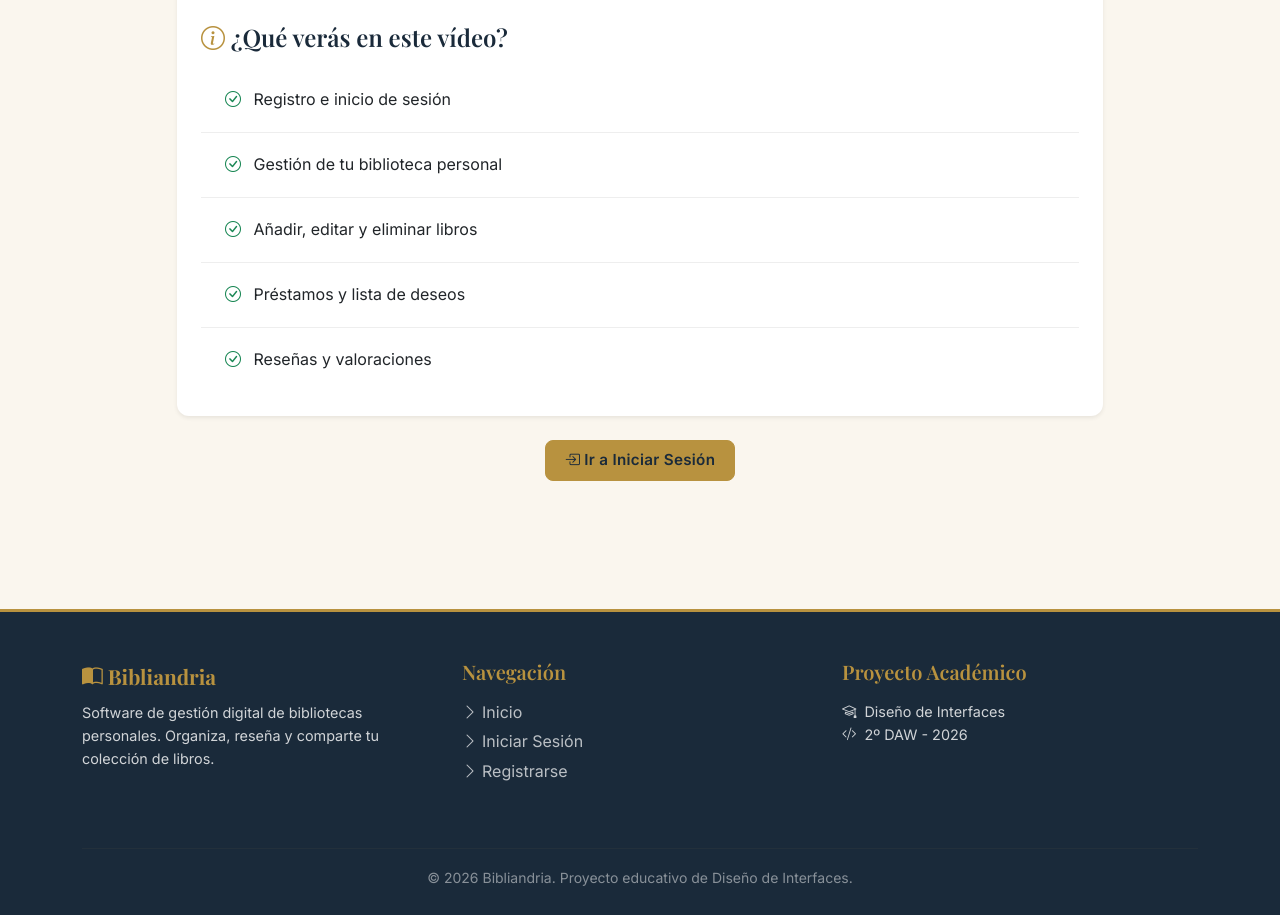
After one commit to AlonsoAlmodovar2006/Bibliandria_Interfaces, a Django app: page /demo/ in a window 1280 px wide. The commit adds this page. Shown: the part 827-1742 px from the top of the page. Run offline with Django 5.2, Linux system fonts and the light colour scheme.

Commit message:
10 vídeos de usabilidad

```diff
--- a/biblioteca/urls.py
+++ b/biblioteca/urls.py
@@ -6,6 +6,7 @@ urlpatterns = [
     path('', views.landing, name='landing'),
     path('registro/', views.registro, name='registro'),
     path('login/', views.login_view, name='login'),
+    path('demo/', views.demo_video, name='demo_video'),
     path('logout/', views.logout_view, name='logout'),
 
     # Dashboard y bibliotecas
--- a/biblioteca/views.py
+++ b/biblioteca/views.py
@@ -16,6 +16,11 @@ from .forms import (
 def landing(request):
     """Página de aterrizaje con información del producto"""
     return render(request, 'biblioteca/landing.html')
+
+
+def demo_video(request):
+    """Página con el vídeo demo de la aplicación"""
+    return render(request, 'biblioteca/demo_video.html')
 
 
 def registro(request):
--- a/templates/base.html
+++ b/templates/base.html
@@ -28,14 +28,16 @@
 
 <body>
     <!-- Navegación -->
-    {% if request.session.version == 'no-accesible' %}<div{% else %}<nav{% endif %} class="navbar navbar-expand-lg navbar-bibliandria">
+    {% if request.session.version == 'no-accesible' %}<div{% else %}<nav{% endif %}
+        class="navbar navbar-expand-lg navbar-bibliandria">
         <div class="container">
             <a class="navbar-brand"
                 href="{% if user.is_authenticated %}{% url 'home' %}{% else %}{% url 'landing' %}{% endif %}">
                 <i class="bi bi-book-half"></i> Bibliandria
             </a>
             <button class="navbar-toggler" type="button" data-bs-toggle="collapse" data-bs-target="#navbarNav"
-                {% if request.session.version != 'no-accesible' %}aria-controls="navbarNav" aria-expanded="false" aria-label="Abrir menú de navegación"{% endif %}>
+                {% if request.session.version != 'no-accesible' %}aria-controls="navbarNav" aria-expanded="false"
+                aria-label="Abrir menú de navegación"{% endif %}>
                 <span class="navbar-toggler-icon"></span>
             </button>
             <div class="collapse navbar-collapse" id="navbarNav">
@@ -63,21 +65,22 @@
                             <i class="bi bi-bookshelf"></i> Mi Biblioteca
                         </a>
                     </li>
+                    <li class="nav-item">
+                        <a class="nav-link" href="{% url 'mapa_web' %}">
+                            <i class="bi bi-diagram-3"></i> Mapa del Sitio
+                        </a>
+                    </li>
                     {% if user.es_admin %}
                     <li class="nav-item dropdown">
                         <a class="nav-link dropdown-toggle" href="#" id="adminDropdown" role="button"
                             data-bs-toggle="dropdown">
-                            <i class="bi bi-brush"></i> Interfaces
+                            <i class="bi bi-brush"></i> Trabajo
                         </a>
                         <ul class="dropdown-menu dropdown-menu-end">
-                            <li><a class="dropdown-item" href="{% url 'usuarios_lista' %}"><i
-                                        class="bi bi-people me-2"></i>Usuarios</a></li>
                             <li><a class="dropdown-item" href="{% url 'analisis' %}"><i
                                         class="bi bi-camera-video me-2"></i>Análisis</a></li>
                             <li><a class="dropdown-item" href="{% url 'sobre_nosotros' %}"><i
                                         class="bi bi-info-circle me-2"></i>Sobre Nosotros</a></li>
-                            <li><a class="dropdown-item" href="{% url 'mapa_web' %}"><i
-                                        class="bi bi-diagram-3 me-2"></i>Mapa del Sitio</a></li>
                         </ul>
                     </li>
                     {% endif %}
@@ -98,6 +101,10 @@
                                         class="bi bi-gear me-2"></i>Configuración</a></li>
                             <li><a class="dropdown-item" href="{% url 'lista_deseos' %}"><i
                                         class="bi bi-heart me-2"></i>Lista de Deseos</a></li>
+                            {% if user.es_admin %}
+                            <li><a class="dropdown-item" href="{% url 'usuarios_lista' %}"><i
+                                        class="bi bi-people me-2"></i>Usuarios</a></li>
+                            {% endif %}
                             <li>
                                 <hr class="dropdown-divider">
                             </li>
@@ -126,7 +133,8 @@
         {% if messages %}
         <div class="container mt-4">
             {% for message in messages %}
-        <div class="alert alert-{{ message.tags }} alert-dismissible fade show animate-fade-in" {% if request.session.version != 'no-accesible' %}role="alert"{% endif %}>
+            <div class="alert alert-{{ message.tags }} alert-dismissible fade show animate-fade-in"
+                {% if request.session.version != 'no-accesible' %}role="alert"{% endif %}>
                 {% if message.tags == 'success' %}
                 <i class="bi bi-check-circle-fill me-2"></i>
                 {% elif message.tags == 'error' or message.tags == 'danger' %}
@@ -137,10 +145,7 @@
                 <i class="bi bi-info-circle-fill me-2"></i>
                 {% endif %}
                 {{ message }}
-            <button
-                type="button"
-                class="btn-close"
-                data-bs-dismiss="alert"
+                <button type="button" class="btn-close" data-bs-dismiss="alert"
                     {% if request.session.version != 'no-accesible' %}aria-label="Cerrar"{% endif %}>
                 </button>
             </div>
@@ -161,7 +166,8 @@
                         <div class="footer-brand mb-2">
                             <i class="bi bi-book-half"></i> Bibliandria
                         </div>
-                    <p class="mb-0" style="font-size: 0.9rem;">Software de gestión digital de bibliotecas personales.
+                        <p class="mb-0" style="font-size: 0.9rem;">Software de gestión digital de bibliotecas
+                            personales.
                             Organiza, reseña y comparte tu colección de libros.</p>
                     </div>
                     <div class="col-md-4 mb-3">
@@ -170,7 +176,8 @@
                             <li class="mb-1"><a href="{% url 'landing' %}"><i
                                         class="bi bi-chevron-right me-1"></i>Inicio</a></li>
                             {% if user.is_authenticated %}
-                        <li class="mb-1"><a href="{% url 'mi_biblioteca' %}"><i class="bi bi-chevron-right me-1"></i>Mi
+                            <li class="mb-1"><a href="{% url 'mi_biblioteca' %}"><i
+                                        class="bi bi-chevron-right me-1"></i>Mi
                                     Biblioteca</a></li>
                             <li class="mb-1"><a href="{% url 'bibliotecas_publicas' %}"><i
                                         class="bi bi-chevron-right me-1"></i>Bibliotecas Públicas</a></li>
@@ -203,12 +210,35 @@
             <!-- Bootstrap JS -->
             <script src="https://cdn.jsdelivr.net/npm/bootstrap@5.3.0/dist/js/bootstrap.bundle.min.js"></script>
 
+            <!-- Resaltar página activa en la navbar -->
+            <script>
+                (function () {
+                    var path = window.location.pathname;
+                    document.querySelectorAll('.navbar-bibliandria .nav-link:not(.dropdown-toggle)').forEach(function (link) {
+                        var href = link.getAttribute('href');
+                        if (href && href !== '#' && path === href) {
+                            link.classList.add('active');
+                            link.setAttribute('aria-current', 'page');
+                        }
+                    });
+                    // Activar dropdown padre si un dropdown-item coincide
+                    document.querySelectorAll('.navbar-bibliandria .dropdown-item').forEach(function (item) {
+                        if (item.getAttribute('href') === path) {
+                            var toggle = item.closest('.dropdown').querySelector('.dropdown-toggle');
+                            if (toggle) {
+                                toggle.classList.add('active');
+                            }
+                        }
+                    });
+                })();
+            </script>
+
             {% block extra_js %}{% endblock %}
 
             {% if request.session.version == 'no-usable' %}
             <!-- ====== NO-USABLE: Fallos de usabilidad vía JavaScript ====== -->
             <script>
-    (function() {
+                (function () {
 
                     /* ============================================
                        FALLO 3 (6.2 Relación sistema–mundo real)
@@ -216,24 +246,7 @@
                        de programación que el usuario medio no entiende.
                        ============================================ */
                     var jargon = {
-            'Guardar Libro':          'Ejecutar Persistencia de Entidad',
-            'Guardar Reseña':         'Commit Valoración a DB',
-            'Sí, Eliminar':           'DROP Registro',
-            'Sí, Devuelto':           'Commit Devolución',
-            'Registrar Préstamo':     'INSERT INTO Préstamos',
-            'Enviar Solicitud':       'POST /api/request',
-            'Añadir a la Lista':      'PUSH to Stack',
-            'Añadir Mi Primer Libro': 'Init First Record()',
-            'Editar Libro':           'UPDATE Registro',
-            'Ver Detalles':           'SELECT * FROM Libro',
-            'Ver Biblioteca':         'FETCH Collection',
-            'Nuevo Libro':            'INSERT Libro',
-            'Registrarse':            'new Usuario()',
-            'Iniciar Sesión':         'Auth.login()',
-            'Cerrar Sesión':          'Session.destroy()',
-            'Entrar':                 'authenticate()',
-            'Crear Cuenta':           'createInstance()',
-            'Comenzar Ahora':         'bootstrap()',
+                        'Guardar Libro': 'Ejecutar Persistencia de Entidad',
                     };
 
                     function replaceText(node) {
@@ -263,22 +276,24 @@
                        Los iconos ya no evocan la acción real.
                        ============================================ */
                     var iconSwaps = {
-            'bi-save':            'bi-exclamation-diamond',
-            'bi-trash':           'bi-check-circle',
-            'bi-pencil-square':   'bi-wrench',
-            'bi-search':          'bi-shuffle',
-            'bi-plus-circle':     'bi-arrow-down-circle',
-            'bi-plus-lg':         'bi-arrow-down',
-            'bi-heart':           'bi-lightning-charge',
-            'bi-heart-fill':      'bi-lightning-charge-fill',
-            'bi-person-plus':     'bi-database-add',
+                        'bi-save': 'bi-exclamation-diamond',
+                        'bi-trash': 'bi-check-circle',
+                        'bi-pencil-square': 'bi-wrench',
+                        'bi-search': 'bi-shuffle',
+                        'bi-plus-circle': 'bi-arrow-down-circle',
+                        'bi-plus-lg': 'bi-arrow-down',
+                        'bi-heart': 'bi-lightning-charge',
+                        'bi-heart-fill': 'bi-lightning-charge-fill',
+                        'bi-person-plus': 'bi-database-add',
                         'bi-box-arrow-in-right': 'bi-arrow-repeat',
-            'bi-send':            'bi-broadcast',
+                        'bi-send': 'bi-broadcast',
                     };
 
-        document.querySelectorAll('i.bi').forEach(function(icon) {
+                    document.querySelectorAll('i.bi').forEach(function (icon) {
+                        // No cambiar el icono del botón Guardar Libro
+                        if (icon.closest('#btn-guardar-libro')) return;
                         var classes = Array.from(icon.classList);
-            classes.forEach(function(cls) {
+                        classes.forEach(function (cls) {
                             if (cls.startsWith('bi-') && iconSwaps[cls]) {
                                 icon.classList.remove(cls);
                                 icon.classList.add(iconSwaps[cls]);
--- /dev/null
+++ b/templates/biblioteca/demo_video.html
@@ -0,0 +1,45 @@
+{% extends 'base.html' %}
+
+{% block title %}Demo - Bibliandria{% endblock %}
+
+{% block content %}
+<div class="container py-5">
+    <div class="row justify-content-center">
+        <div class="col-lg-10">
+            <div class="text-center mb-4">
+                <i class="bi bi-play-circle display-3" style="color: var(--accent);"></i>
+                <h2 class="mt-2">Demo de Bibliandria</h2>
+                <p class="text-muted">Descubre las principales funciones de nuestra aplicación</p>
+            </div>
+
+            <div class="card shadow-sm">
+                <div class="card-body p-4">
+                    <div class="ratio ratio-16x9">
+                        <video controls preload="metadata" poster="">
+                            <source src="/videos/demo.mp4" type="video/mp4">
+                            Tu navegador no soporta la reproducción de vídeo.
+                        </video>
+                    </div>
+
+                    <div class="mt-4">
+                        <h4><i class="bi bi-info-circle" style="color: var(--accent);"></i> ¿Qué verás en este vídeo?</h4>
+                        <ul class="list-group list-group-flush mt-3">
+                            <li class="list-group-item"><i class="bi bi-check-circle text-success me-2"></i> Registro e inicio de sesión</li>
+                            <li class="list-group-item"><i class="bi bi-check-circle text-success me-2"></i> Gestión de tu biblioteca personal</li>
+                            <li class="list-group-item"><i class="bi bi-check-circle text-success me-2"></i> Añadir, editar y eliminar libros</li>
+                            <li class="list-group-item"><i class="bi bi-check-circle text-success me-2"></i> Préstamos y lista de deseos</li>
+                            <li class="list-group-item"><i class="bi bi-check-circle text-success me-2"></i> Reseñas y valoraciones</li>
+                        </ul>
+                    </div>
+                </div>
+            </div>
+
+            <div class="text-center mt-4">
+                <a href="{% url 'login' %}" class="btn btn-accent">
+                    <i class="bi bi-box-arrow-in-right"></i> Ir a Iniciar Sesión
+                </a>
+            </div>
+        </div>
+    </div>
+</div>
+{% endblock %}
--- a/templates/biblioteca/home.html
+++ b/templates/biblioteca/home.html
@@ -53,7 +53,7 @@
     </div>
 
     <!-- Acciones Rápidas -->
-    <div class="mb-5">
+    <div class="mb-5 quick-actions-section">
         <h3 class="section-title"><i class="bi bi-lightning-charge" style="color: var(--accent);"></i> Acciones Rápidas
         </h3>
         <div class="d-flex gap-3 flex-wrap">
--- a/templates/biblioteca/libro_form.html
+++ b/templates/biblioteca/libro_form.html
@@ -38,7 +38,7 @@
 
                         <hr class="my-4">
                         <div class="d-flex gap-2">
-                            <button type="submit" class="btn btn-accent">
+                            <button type="submit" id="btn-guardar-libro" class="btn btn-accent">
                                 <i class="bi bi-save"></i> Guardar Libro
                             </button>
                             <a href="{% if libro %}{% url 'libro_detalle' libro.pk %}{% else %}{% url 'mi_biblioteca' %}{% endif %}" class="btn btn-outline-secondary">
--- a/templates/biblioteca/login.html
+++ b/templates/biblioteca/login.html
@@ -74,6 +74,12 @@
                             <a href="{% url 'registro' %}" style="color: var(--accent-dark); font-weight: 600;">Regístrate aquí</a>
                         </p>
                     </div>
+
+                    <div class="text-center mt-3">
+                        <a href="{% url 'demo_video' %}" style="color: var(--accent-dark); font-weight: 600;">
+                            <i class="bi bi-play-circle me-1"></i> Ver vídeo demo de la aplicación
+                        </a>
+                    </div>
                 </div>
             </div>
         </div>
```
Also changed, not shown: static/css/no_usable.css (+8 -1 lines), 11 other files. Lines whose indentation alone changed are shown as unchanged.
